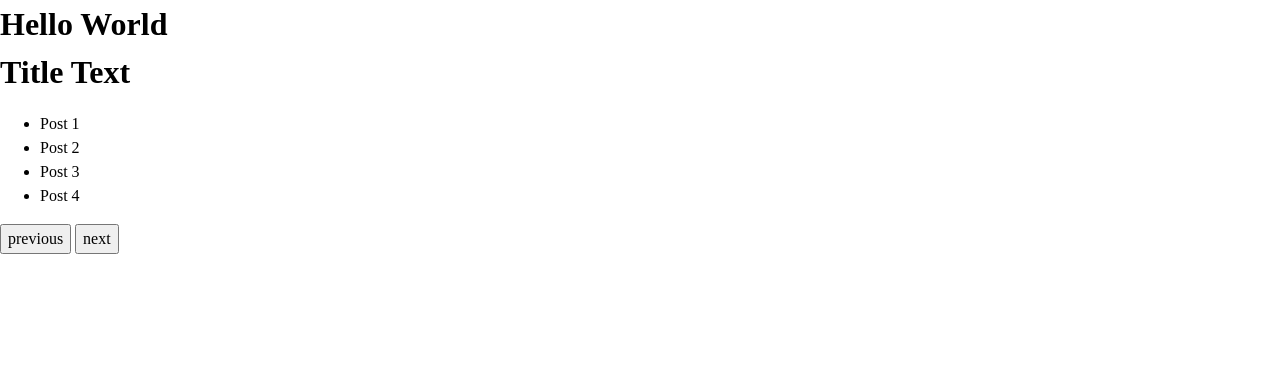
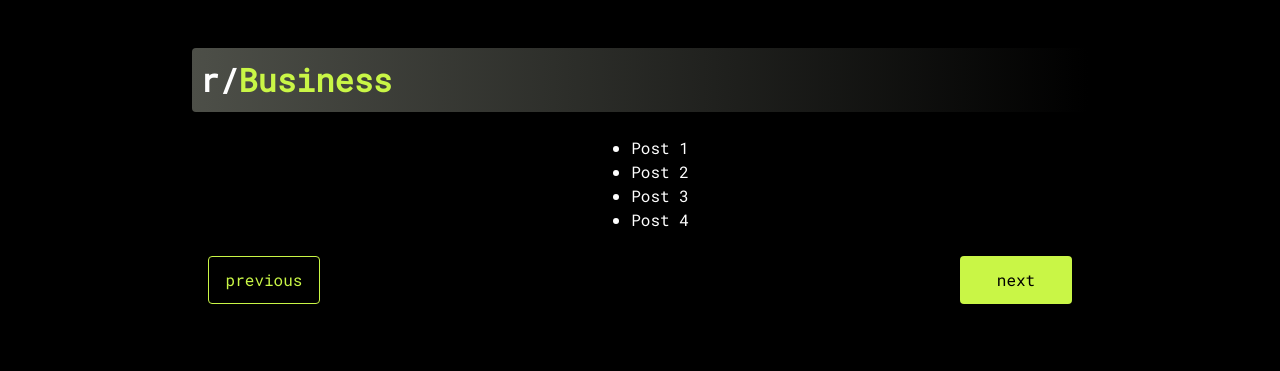
Before and after one commit to Sephta/stal-rbv, a plain HTML site: page index.html in a window 1280 px wide. Drawn offline with Linux system fonts and the light colour scheme; no server answers.

Commit message:
various progress made

```diff
--- a/css/index.css
+++ b/css/index.css
@@ -0,0 +1,87 @@
+:root {
+  --bright-accent: #C9F646;
+  --dark-accent:   #9BCC0F;
+  --white:         #FFFFFF;
+  --light:         #E9EBE1;
+  --medium:        #919487;
+  --dark:          #4D4F48;
+  --black:         #000000;
+}
+
+body > * {
+  transition: 100ms ease-out;
+}
+
+#main-container {
+  margin: auto;
+  padding: 3em 15%;
+}
+
+.flex-layout {
+  display: flex;
+  flex-direction: column;
+  align-items: center;
+}
+
+.flex-container {
+  display: flex;
+  align-items: center;
+  justify-content: center;
+}
+
+.dark-gradient {
+  background: linear-gradient(90deg, var(--dark) 0%, var(--black) 100%);
+}
+
+.button {
+  width: 7em;
+  height: 3em;
+  /* padding: 1em; */
+
+  text-align: center;
+  line-height: 1em;
+}
+
+/* #region BUTTON STYLES ---------------------------------------------- */
+.button-primary {
+  background-color: var(--bright-accent);
+  border: none;
+  border-radius: 4px;
+}
+
+.button-primary:hover {
+  background-color: var(--dark-accent);
+}
+
+.button-primary:disabled, .button-primary[disabled] {
+  color: var(--black);
+  background-color: var(--dark);
+}
+
+.button-secondary {
+  color: var(--bright-accent);
+  background-color: var(--black);
+  border: 1px solid var(--bright-accent);
+  border-radius: 4px;
+}
+
+.button-secondary:hover {
+  background-color: var(--dark);
+}
+
+.button-secondary:disabled, .button-secondary[disabled] {
+  color: var(--dark);
+  background-color: var(--black);
+  border: 1px solid var(--dark);
+}
+/* #endregion --------------------------------------------------------- */
+
+header, main, #button-container {
+  width: 100%;
+  padding: 0.5em;
+  border-radius: 4px;
+}
+
+#next-button {
+  margin-left: auto;
+}
--- a/css/reset.css
+++ b/css/reset.css
@@ -1,3 +1,5 @@
+@import url('https://fonts.googleapis.com/css2?family=Roboto+Mono&display=swap');
+
 /* Box sizing rules */
 *,
 *::before,
@@ -35,6 +37,9 @@ body {
   min-height: 100vh;
   text-rendering: optimizeSpeed;
   line-height: 1.5;
+  font-family: 'Roboto Mono', monospace;
+  background-color: #000;
+  color: #fff;
 }
 
 /* A elements that don't have a class get default styles */
--- a/index.html
+++ b/index.html
@@ -9,13 +9,15 @@
   <link rel="stylesheet" href="./css/reset.css">
   <link rel="stylesheet" href="./css/index.css">
   <script src="./js/index.js"></script>
+  <script type="module" src="./js/pageState.js"></script>
+  <script type="module" src="./js/testModule.js"></script>
 </head>
 <body>
-  <h1>Hello World</h1>
-  <header>
-    <h1>Title Text</h1>
+  <div id="main-container" class="flex-layout">
+    <header class="dark-gradient ">
+      <h1><span style="color: var(--white)">r/</span><span style="color: var(--bright-accent)">Business</span></h1>
     </header>
-  <main>
+    <main class="flex-layout">
       <ul>
         <li>Post 1</li>
         <li>Post 2</li>
@@ -23,13 +25,14 @@
         <li>Post 4</li>
       </ul>
       <div id="button-container" class="flex-container">
-      <button id="prev-button" class="button-secondary">
+        <button id="prev-button" class="button button-secondary" onclick="prevPageState()">
           previous
         </button>
-      <button id="next-button" class="button-primary">
+        <button id="next-button" class="button button-primary" onclick="nextPageState()">
           next
         </button>
       </div>
     </main>
+  </div>
 </body>
 </html>
--- a/js/index.js
+++ b/js/index.js
@@ -3,6 +3,7 @@
  * 08/09/2021
  * Fetching Data from r/Business using public reddit api
  */
+
 
 const subreddit = `business`;
 const listing   = `new`;
--- /dev/null
+++ b/js/pageState.js
@@ -0,0 +1,29 @@
+let pageState = { startIndex: 0, endIndex: 3 };
+const updatePageState = (state) => {
+  pageState = state;
+};
+
+// updatePageState({ startIndex: 0, endIndex: 3 }); // default value
+
+const viewPageState = () => console.log("Page State: ", pageState);
+const clamp = (num, min, max) => Math.min(Math.max(num, min), max);
+
+const nextPageState = (event) => {
+  updatePageState({
+    startIndex: clamp((pageState.startIndex + 4), 0, Number.MAX_VALUE),
+    endIndex: clamp((pageState.endIndex + 4), 3, Number.MAX_VALUE)
+  });
+
+  viewPageState();
+};
+
+const prevPageState = (event) => {
+  updatePageState({
+    startIndex: clamp((pageState.startIndex - 4), 0, Number.MAX_VALUE),
+    endIndex: clamp((pageState.endIndex - 4), 3, Number.MAX_VALUE)
+  });
+
+  viewPageState();
+};
+
+export default {pageState, updatePageState, nextPageState, prevPageState, viewPageState};
--- /dev/null
+++ b/js/testModule.js
@@ -0,0 +1,3 @@
+import {pageState, updatePageState, nextPageState, prevPageState, viewPageState} from "./pageState";
+
+pageState && console.log("Import test: ", pageState);
```
Lines whose indentation alone changed are shown as unchanged.
